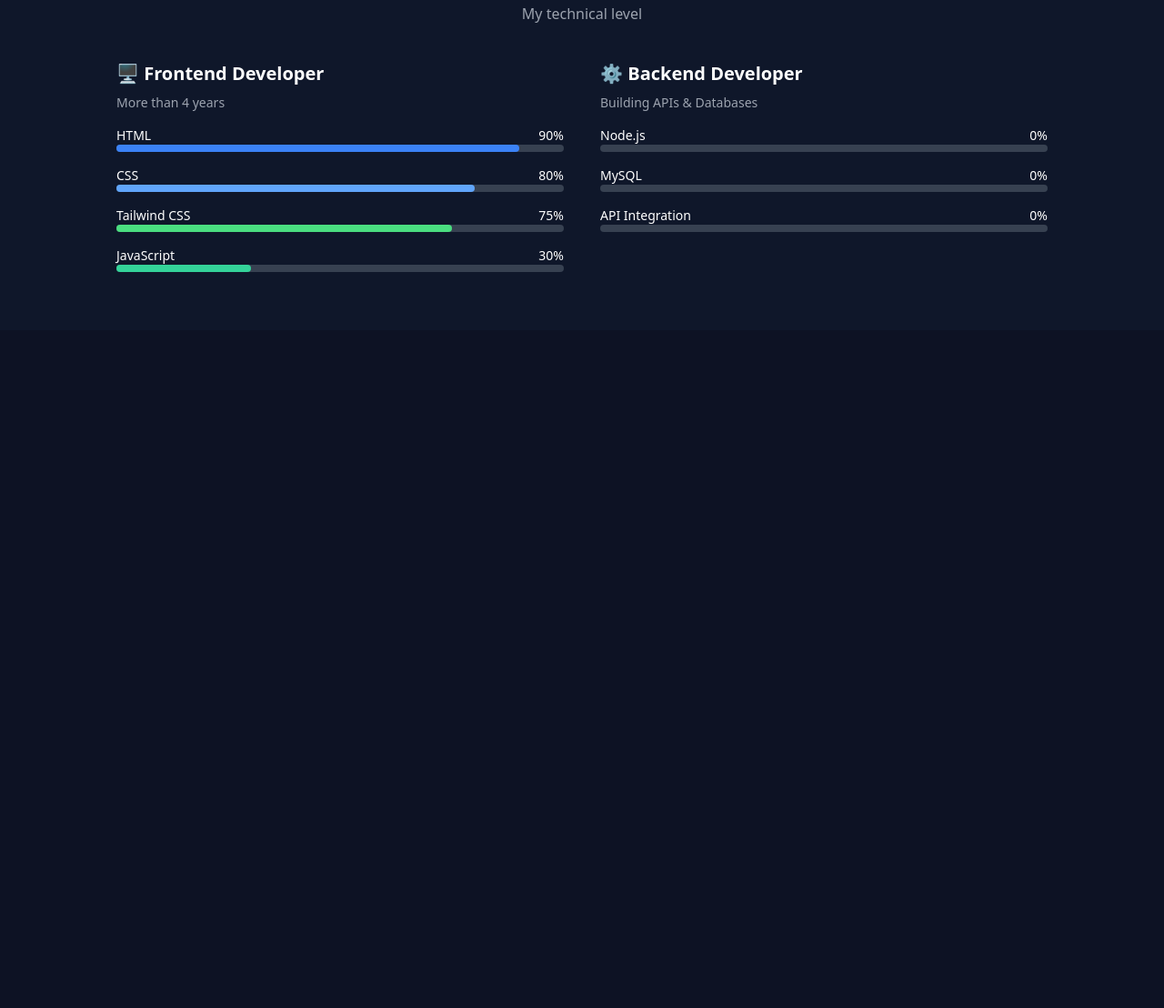
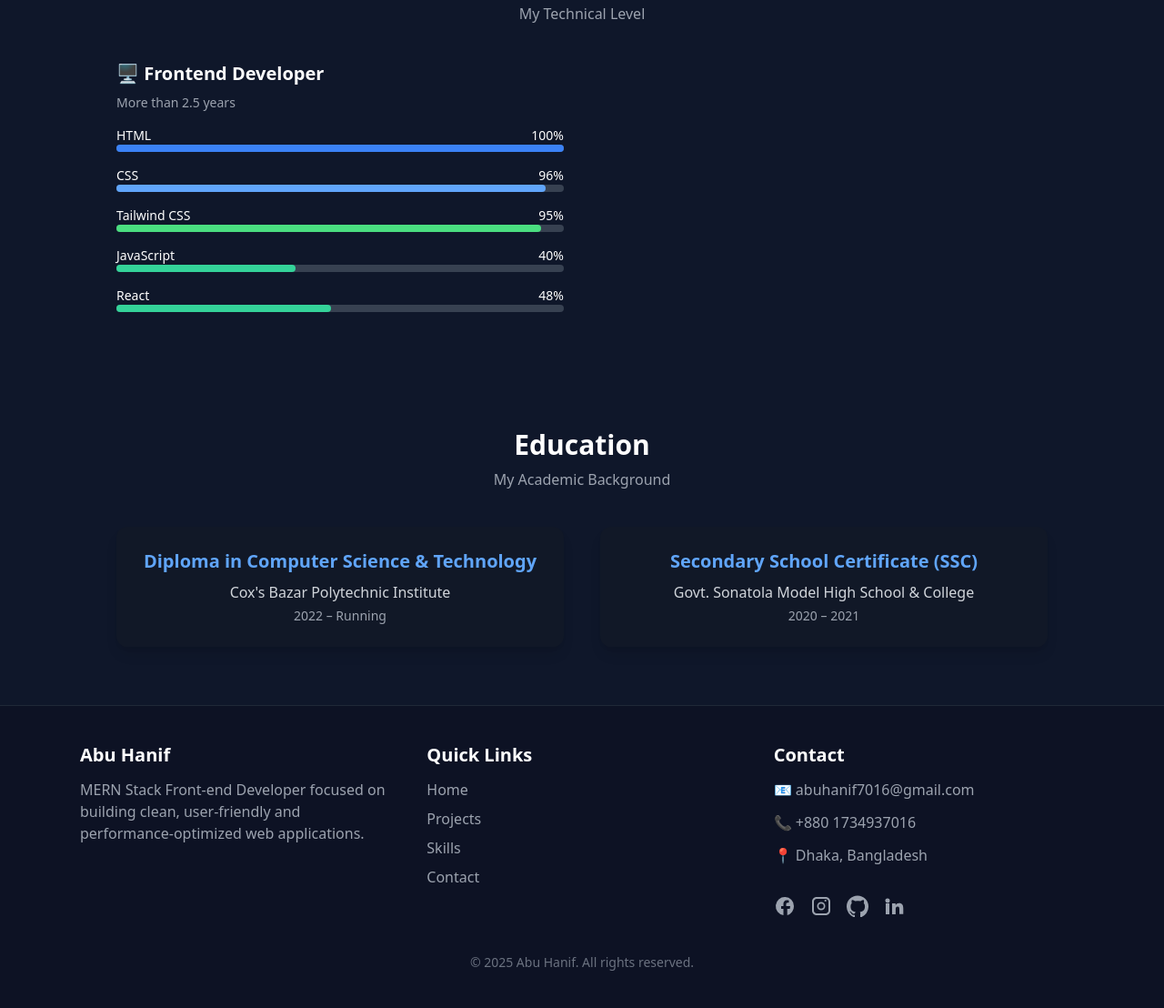
Before and after one commit to abuhanif7016/abu-hanif-portfolio, a plain HTML site: page index.html in a window 1280 px wide. Shown: the part 1133-2241 px from the top of the page at 91% size. Before the commit the page ends 1496 px from the top, so only its background shows below. Drawn offline with nearby package versions, Linux system fonts and the light colour scheme.

Commit message:
footer added

```diff
--- a/index.html
+++ b/index.html
@@ -127,15 +127,15 @@
       <!-- Stats -->
       <div class="flex flex-wrap gap-6 mb-6">
         <div class="flex flex-col">
-          <h3 class="text-2xl font-bold dark:text-white">05+</h3>
+          <h3 class="text-2xl font-bold dark:text-white">2.5+</h3>
           <p class="text-sm dark:text-gray-300">Years Experience</p>
         </div>
         <div class="flex flex-col">
-          <h3 class="text-2xl font-bold dark:text-white">40+</h3>
+          <h3 class="text-2xl font-bold dark:text-white">7+</h3>
           <p class="text-sm dark:text-gray-300">Projects</p>
         </div>
         <div class="flex flex-col">
-          <h3 class="text-2xl font-bold dark:text-white">05+</h3>
+          <h3 class="text-2xl font-bold dark:text-white">0</h3>
           <p class="text-sm dark:text-gray-300">Companies</p>
         </div>
       </div>
@@ -220,48 +220,55 @@
 <section id="skills" class="bg-[#0f172a] dark:bg-gray-900 text-white py-16 px-4 transition-colors duration-500">
   <div class="max-w-5xl mx-auto text-center">
     <h2 class="text-3xl font-bold mb-2 dark:text-white">Skills</h2>
-    <p class="text-gray-400 dark:text-gray-300 mb-10">My technical level</p>
+    <p class="text-gray-400 dark:text-gray-300 mb-10">My Technical Level</p>
 
     <div class="grid md:grid-cols-2 gap-10 text-left">
 
       <!-- Frontend Developer -->
       <div>
         <h3 class="text-xl font-semibold mb-2 dark:text-white">🖥 Frontend Developer</h3>
-        <p class="text-sm text-gray-400 dark:text-gray-300 mb-4">More than 4 years</p>
+        <p class="text-sm text-gray-400 dark:text-gray-300 mb-4">More than 2.5 years</p>
 
         <div class="space-y-4">
           <div class="skill-bar">
-            <div class="flex justify-between text-sm dark:text-gray-200"><span>HTML</span><span>90%</span></div>
+            <div class="flex justify-between text-sm dark:text-gray-200"><span>HTML</span><span>100%</span></div>
             <div class="w-full h-2 bg-gray-700 dark:bg-gray-600 rounded">
-              <div class="h-2 bg-blue-500 rounded w-0" data-width="90%"></div>
+              <div class="h-2 bg-blue-500 rounded w-0" data-width="100%"></div>
             </div>
           </div>
 
           <div class="skill-bar">
-            <div class="flex justify-between text-sm dark:text-gray-200"><span>CSS</span><span>80%</span></div>
+            <div class="flex justify-between text-sm dark:text-gray-200"><span>CSS</span><span>96%</span></div>
             <div class="w-full h-2 bg-gray-700 dark:bg-gray-600 rounded">
-              <div class="h-2 bg-blue-400 rounded w-0" data-width="80%"></div>
+              <div class="h-2 bg-blue-400 rounded w-0" data-width="96%"></div>
             </div>
           </div>
 
           <div class="skill-bar">
-            <div class="flex justify-between text-sm dark:text-gray-200"><span>Tailwind CSS</span><span>75%</span></div>
+            <div class="flex justify-between text-sm dark:text-gray-200"><span>Tailwind CSS</span><span>95%</span></div>
             <div class="w-full h-2 bg-gray-700 dark:bg-gray-600 rounded">
-              <div class="h-2 bg-green-400 rounded w-0" data-width="75%"></div>
+              <div class="h-2 bg-green-400 rounded w-0" data-width="95%"></div>
             </div>
           </div>
 
           <div class="skill-bar">
-            <div class="flex justify-between text-sm dark:text-gray-200"><span>JavaScript</span><span>30%</span></div>
+            <div class="flex justify-between text-sm dark:text-gray-200"><span>JavaScript</span><span>40%</span></div>
             <div class="w-full h-2 bg-gray-700 dark:bg-gray-600 rounded">
-              <div class="h-2 bg-emerald-400 rounded w-0" data-width="30%"></div>
+              <div class="h-2 bg-emerald-400 rounded w-0" data-width="40%"></div>
+            </div>
+          </div>
+
+          <div class="skill-bar">
+            <div class="flex justify-between text-sm dark:text-gray-200"><span>React</span><span>48%</span></div>
+            <div class="w-full h-2 bg-gray-700 dark:bg-gray-600 rounded">
+              <div class="h-2 bg-emerald-400 rounded w-0" data-width="48%"></div>
             </div>
           </div>
         </div>
       </div>
 
       <!-- Backend Developer -->
-      <div>
+      <!-- <div>
         <h3 class="text-xl font-semibold mb-2 dark:text-white">⚙️ Backend Developer</h3>
         <p class="text-sm text-gray-400 dark:text-gray-300 mb-4">Building APIs & Databases</p>
 
@@ -287,7 +294,7 @@
             </div>
           </div>
         </div>
-      </div>
+      </div> -->
 
     </div>
   </div>
@@ -311,5 +318,117 @@
   </script>
 </section>
 
+<!-- ===== Education Section ===== -->
+<section id="education" class="bg-[#0f172a] dark:bg-gray-900 text-white py-16 px-4 transition-colors duration-500">
+  <div class="max-w-5xl mx-auto text-center">
+    <h2 class="text-3xl font-bold mb-2 dark:text-white">Education</h2>
+    <p class="text-gray-400 dark:text-gray-300 mb-10">My Academic Background</p>
+
+    <div class="grid md:grid-cols-2 gap-10">
+
+      <!-- Card 1 -->
+      <div class="bg-[#111827] dark:bg-gray-800 p-6 rounded-xl shadow-lg hover:scale-105 transition-transform duration-300">
+        <h3 class="text-xl font-semibold text-blue-400 dark:text-blue-500">Diploma in Computer Science & Technology</h3>
+        <p class="text-gray-300 mt-2">Cox's Bazar Polytechnic Institute</p>
+        <p class="text-gray-400 text-sm mt-1">2022 – Running</p>
+      </div>
+
+      <!-- Card 2 -->
+      <div class="bg-[#111827] dark:bg-gray-800 p-6 rounded-xl shadow-lg hover:scale-105 transition-transform duration-300">
+        <h3 class="text-xl font-semibold text-blue-400 dark:text-blue-500">Secondary School Certificate (SSC)</h3>
+        <p class="text-gray-300 mt-2">Govt. Sonatola Model High School & College</p>
+        <p class="text-gray-400 text-sm mt-1">2020 – 2021</p>
+      </div>
+
+    </div>
+  </div>
+</section>
+
+
+<footer class="bg-[#0d1224] text-gray-300 py-10 border-t border-gray-800">
+  <div class="max-w-6xl mx-auto px-6 grid md:grid-cols-3 gap-10">
+
+    <!-- About -->
+    <div>
+      <h3 class="text-xl font-semibold text-white mb-3">Abu Hanif</h3>
+      <p class="text-gray-400 leading-6">
+        MERN Stack Front-end Developer focused on building clean, user-friendly and
+        performance-optimized web applications.
+      </p>
+    </div>
+
+    <!-- Quick Links -->
+    <div>
+      <h3 class="text-xl font-semibold text-white mb-3">Quick Links</h3>
+      <ul class="space-y-2 text-gray-400">
+        <li class="hover:text-white transition"><a href="#">Home</a></li>
+        <li class="hover:text-white transition"><a href="#">Projects</a></li>
+        <li class="hover:text-white transition"><a href="#">Skills</a></li>
+        <li class="hover:text-white transition"><a href="#">Contact</a></li>
+      </ul>
+    </div>
+
+    <!-- Contact -->
+    <div>
+      <h3 class="text-xl font-semibold text-white mb-3">Contact</h3>
+      <ul class="space-y-3 text-gray-400">
+        <li class="flex items-center gap-2">
+          📧 abuhanif7016@gmail.com
+        </li>
+        <li class="flex items-center gap-2">
+          📞 +880 1734937016
+        </li>
+        <li class="flex items-center gap-2">
+          📍 Dhaka, Bangladesh
+        </li>
+      </ul>
+
+      <!-- Social Icons -->
+      <div class="flex gap-4 mt-4 text-gray-400">
+        <div class="flex gap-4 mt-4 text-gray-400">
+
+  <!-- Facebook -->
+  <a href="https://www.facebook.com/abuhanif7016" class="hover:text-white" target="_blank" aria-label="Facebook">
+    <svg xmlns="http://www.w3.org/2000/svg" class="w-6 h-6" fill="currentColor" viewBox="0 0 24 24">
+      <path d="M22 12a10 10 0 1 0-11.5 9.9v-7H8v-3h2.5V9.5a3.5 3.5 0 0 1 3.8-3.9c1.1 0 2.2.2 2.2.2v2.4h-1.3c-1.3 0-1.7.8-1.7 1.6V12H18l-.5 3h-2.8v7A10 10 0 0 0 22 12z"/>
+    </svg>
+  </a>
+
+  <!-- Instagram -->
+  <a href="https://www.instagram.com/abuhanif__ah/" class="hover:text-white" target="_blank" aria-label="Instagram">
+    <svg xmlns="http://www.w3.org/2000/svg" class="w-6 h-6" fill="currentColor" viewBox="0 0 24 24">
+      <path d="M7 2C4.2 2 2 4.2 2 7v10c0 2.8 2.2 5 5 5h10c2.8 0 5-2.2 5-5V7c0-2.8-2.2-5-5-5H7zm10 2c1.6 0 3 1.4 3 3v10c0 1.6-1.4 3-3 3H7c-1.6 0-3-1.4-3-3V7c0-1.6 1.4-3 3-3h10zm-5 3.5A4.5 4.5 0 1 0 16.5 12 4.5 4.5 0 0 0 12 7.5zm0 7.3A2.8 2.8 0 1 1 14.8 12 2.8 2.8 0 0 1 12 14.8zM17.8 6a1.1 1.1 0 1 1-1.1-1.1 1.1 1.1 0 0 1 1.1 1.1z"/>
+    </svg>
+  </a>
+
+  <!-- GitHub -->
+  <a href="https://github.com/abuhanif7016" class="hover:text-white" target="_blank" aria-label="GitHub">
+    <svg xmlns="http://www.w3.org/2000/svg" class="w-6 h-6" fill="currentColor" viewBox="0 0 24 24">
+      <path d="M12 .5A12 12 0 0 0 0 12.7a12.2 12.2 0 0 0 8.2 11.6c.6.1.8-.3.8-.6v-2c-3.3.7-4-1.6-4-1.6a3.2 3.2 0 0 0-1.3-1.7c-1-.7.1-.7.1-.7a2.5 2.5 0 0 1 1.8 1.3 2.6 2.6 0 0 0 3.5 1 2.6 2.6 0 0 1 .8-1.6c-2.7-.3-5.5-1.4-5.5-6.2a4.9 4.9 0 0 1 1.3-3.5 4.4 4.4 0 0 1 .1-3.4s1-.3 3.4 1.3a11.4 11.4 0 0 1 6.2 0c2.3-1.6 3.3-1.3 3.3-1.3a4.4 4.4 0 0 1 .1 3.4 4.9 4.9 0 0 1 1.3 3.5c0 4.8-2.8 5.9-5.5 6.2A3 3 0 0 1 15 21v2.7c0 .3.2.7.8.6A12.2 12.2 0 0 0 24 12.7 12 12 0 0 0 12 .5z"/>
+    </svg>
+  </a>
+
+  <!-- LinkedIn -->
+  <a href="https://www.linkedin.com/in/md-abu-hanif-82a65b298/" class="hover:text-white" target="_blank" aria-label="LinkedIn">
+    <svg xmlns="http://www.w3.org/2000/svg" class="w-6 h-6" fill="currentColor" viewBox="0 0 24 24">
+      <path d="M4.98 3.5A2.5 2.5 0 1 0 5 8.5a2.5 2.5 0 0 0 0-5zM3 9h4v12H3zm7 0h3.8v1.7h.1a4.1 4.1 0 0 1 3.7-2c3.9 0 4.7 2.6 4.7 6v6H18v-5.3c0-1.3 0-3-1.9-3s-2.2 1.5-2.2 3.1V21H10z"/>
+    </svg>
+  </a>
+
+</div>
+
+
+      </div>
+    </div>
+
+  </div>
+
+  <p class="text-center text-gray-500 text-sm mt-10">
+    © 2025 Abu Hanif. All rights reserved.
+  </p>
+</footer>
+
+
+
 </body>
 </html>
```
